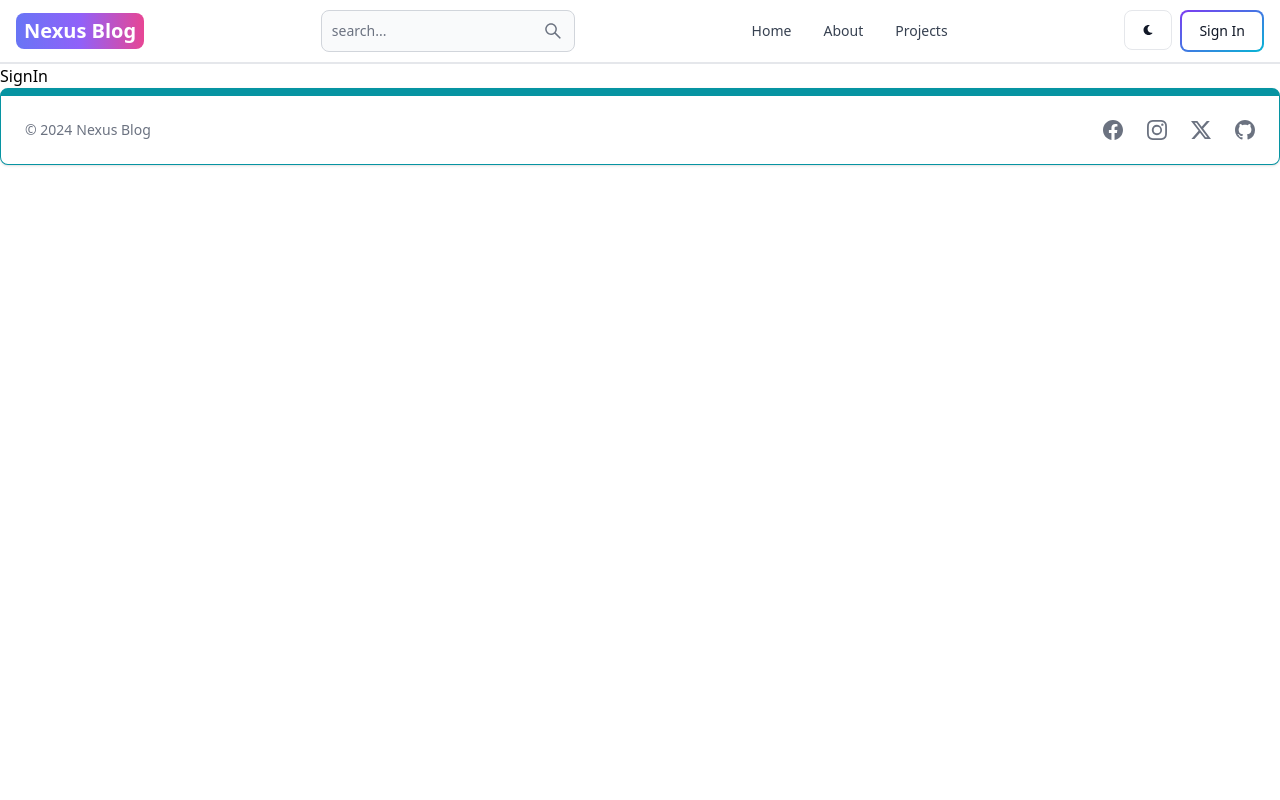
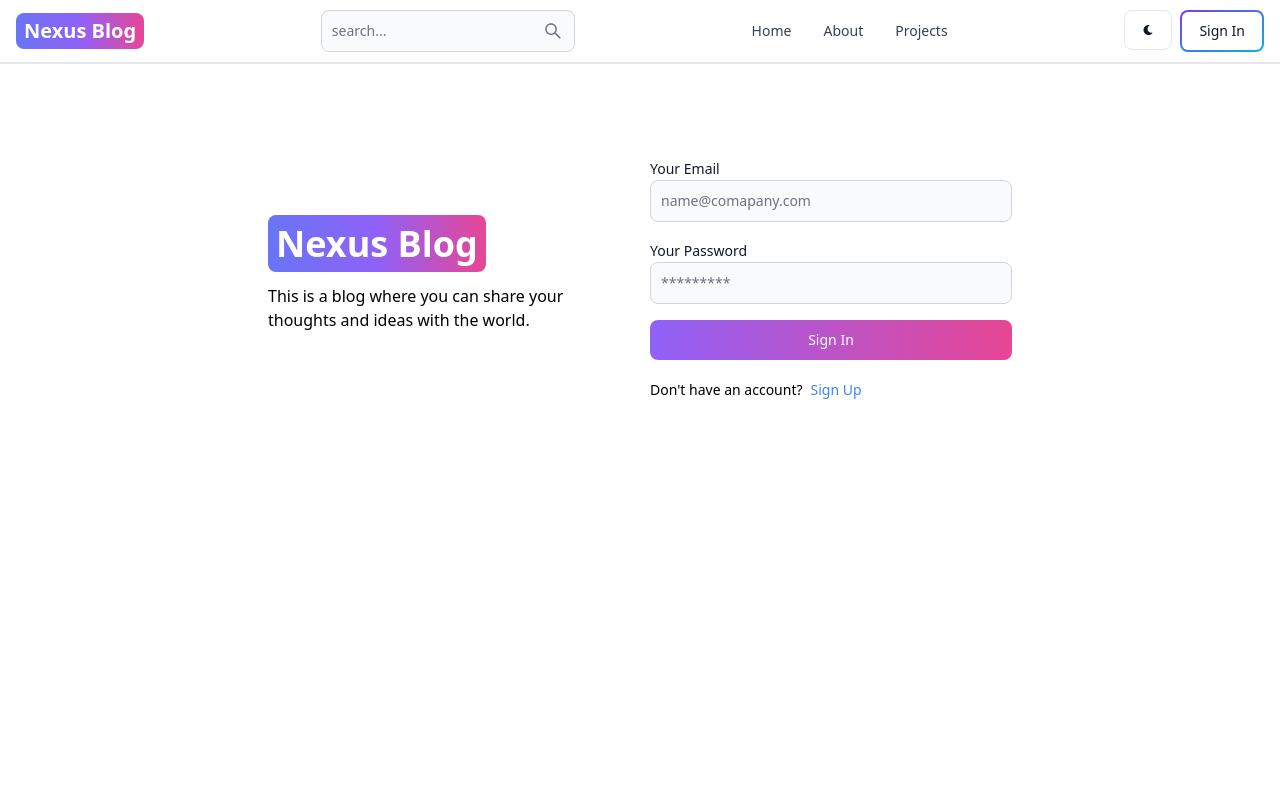
Before and after one commit to oshri1997/Nexus_Blog, a React (Vite) app in the folder frontend/: page /sign-in in a window 1280 px wide. Shown: the top 800 px of the page. Built offline with nearby package versions, Linux system fonts and the light colour scheme.

Commit message:
create sign in page

```diff
--- a/frontend/src/pages/SignIn.tsx
+++ b/frontend/src/pages/SignIn.tsx
@@ -1,3 +1,113 @@
+import { Alert, Button, Label, TextInput, Spinner } from "flowbite-react";
+import { useState } from "react";
+import { Link, useNavigate } from "react-router-dom";
+
+interface User {
+  email: string;
+  password: string;
+}
+
 export default function SignIn() {
-  return <div>SignIn</div>;
+  const [formData, setFormData] = useState<User>({ email: "", password: "" });
+  const [error, setError] = useState<string | null>(null);
+  const [loading, setLoading] = useState<boolean>(false);
+  const navigate = useNavigate();
+
+  const handleChange = (event: React.ChangeEvent<HTMLInputElement>) => {
+    const { id, value } = event.target;
+    setFormData({ ...formData, [id]: value.trim() });
+  };
+  const handleSubmit = async (event: React.FormEvent<HTMLFormElement>) => {
+    event.preventDefault();
+    setError(null);
+    if (!formData.email || !formData.password) {
+      return setError("Please fill in all fields");
+    }
+    try {
+      setLoading(true);
+      const response = await fetch("/api/auth/signin", {
+        method: "POST",
+        headers: {
+          "Content-Type": "application/json",
+        },
+        body: JSON.stringify(formData),
+      });
+      const data = await response.json();
+      if (data.success === false) {
+        return setError(data.message);
+      }
+      setFormData({ email: "", password: "" });
+      navigate("/");
+    } catch (error) {
+      setError("Something went wrong. Please try again later.");
+    } finally {
+      setLoading(false);
+    }
+  };
+
+  return (
+    <div className="min-h-screen mt-20">
+      <div className="flex p-3 gap-5 max-w-3xl mx-auto flex-col md:flex-row md:items-center">
+        <div className="flex-1">
+          {/* left site */}
+          <Link
+            to="/"
+            className="text-white text-4xl px-2 py-1 rounded-lg  bg-gradient-to-r from-indigo-500 via-purple-500 to-pink-500  font-bold  dark:text-white"
+          >
+            Nexus Blog
+          </Link>
+          <p className="mt-5">
+            This is a blog where you can share your thoughts and ideas with the world.
+          </p>
+        </div>
+        {/* right site */}
+        <div className="flex-1">
+          <form onSubmit={handleSubmit} className="flex flex-col gap-4">
+            <div>
+              <Label value="Your Email" />
+              <TextInput
+                type="text"
+                placeholder="name@comapany.com"
+                id="email"
+                value={formData.email}
+                onChange={handleChange}
+              />
+            </div>
+            <div>
+              <Label value="Your Password" />
+              <TextInput
+                type="password"
+                placeholder="*********"
+                id="password"
+                value={formData.password}
+                onChange={handleChange}
+              />
+            </div>
+            <Button gradientDuoTone="purpleToPink" type="submit" disabled={loading}>
+              {loading ? (
+                <>
+                  <Spinner color="purple" size="sm" className="ml-2" />{" "}
+                  <span className="pl-2">Loading...</span>
+                </>
+              ) : (
+                "Sign In"
+              )}
+            </Button>
+          </form>
+
+          <div className="flex gap-2 text-sm mt-5">
+            <span>Don't have an account?</span>
+            <Link to="/sign-in" className="text-blue-500">
+              Sign Up
+            </Link>
+          </div>
+          {error && (
+            <Alert className="mt-5" color="failure">
+              {error}
+            </Alert>
+          )}
+        </div>
+      </div>
+    </div>
+  );
 }
```
